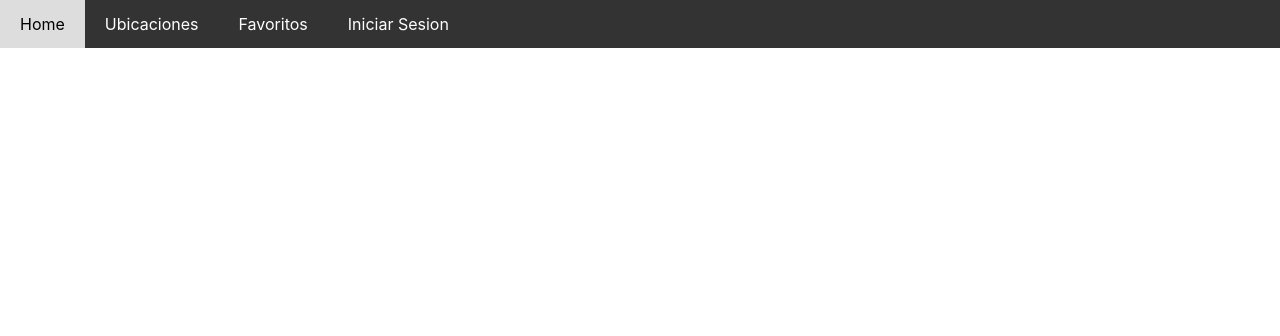
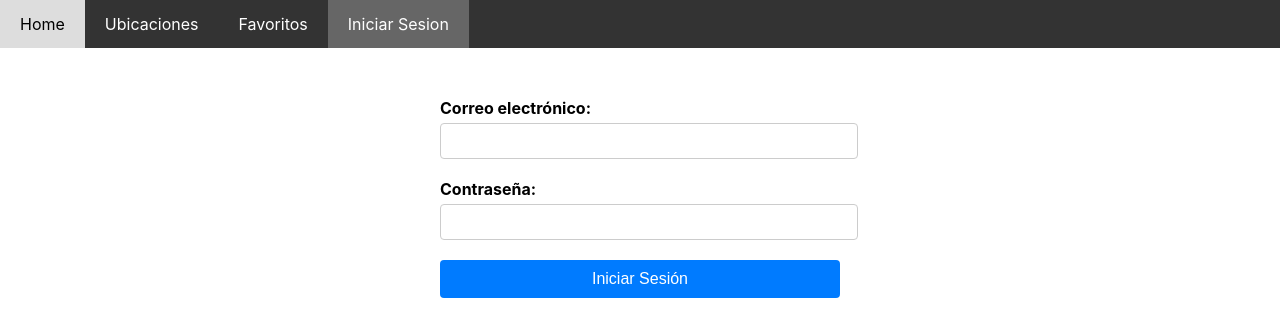
Before and after one commit to arosteguimaranto/RickAndMortyApp, a React (Create React App) app: page /form in a window 1280 px wide. Shown: the top 336 px of the page. Built offline with nearby package versions, Linux system fonts and the light colour scheme; no server answers.

Commit message:
feat: add logIn form

```diff
--- a/src/App.tsx
+++ b/src/App.tsx
@@ -4,11 +4,11 @@ import { BrowserRouter, Routes, Route } from "react-router-dom";
 import Characters from "./components/Home";
 import { Locations } from "./components/Locations";
 import { Favorites } from "./components/Favorites";
-import { Login } from "./components/Login";
 import { AuthProvider } from "./context/authContext";
 import { RickAndMortyProvider } from "./context/charactersContext";
 import Layout from "./ui/Layout/Layout";
 import { LogProvider, LogContext } from './context/logContext';
+import Form from "./ui/Form/Form";
 
 function App() {
 	return (
@@ -22,7 +22,7 @@ function App() {
 						<Route path="/" Component={Characters} />
 						<Route path="/locations" Component={Locations} />
 						<Route path="/favorites" Component={Favorites} />
-						<Route path="/login" Component={Login} />
+						<Route path="/form" Component={Form}  />
 					</Routes>
 
 
--- a/src/components/Login.tsx
+++ b/src/components/Login.tsx
@@ -1,14 +1,11 @@
-import React, { useState } from 'react'
+import React from 'react'
 
-export const Login = () => {
-	const [username, setUsername] = useState('');
-  const [password, setPassword] = useState('');
-	const [error, setError] = useState('');
+const Login = () => {
+	return (
+		<div>
+			Login
+		</div>
+	)
+}
 
-
-  return (
-    <div>
-
-		</div>
-  )
-}
+export default Login
--- /dev/null
+++ b/src/ui/Form/Form.tsx
@@ -0,0 +1,32 @@
+import React from 'react';
+import './style.css';
+
+const Form = () => {
+  return (
+    <form className="form-container">
+      <div className="form-group">
+        <label htmlFor="email" className="form-label">Correo electrónico:</label>
+        <input
+          type="email"
+          id="email"
+          name="email"
+          className="form-input"
+          required
+        />
+      </div>
+      <div className="form-group">
+        <label htmlFor="password" className="form-label">Contraseña:</label>
+        <input
+          type="password"
+          id="password"
+          name="password"
+          className="form-input"
+          required
+        />
+      </div>
+      <button type="submit" className="form-button">Iniciar Sesión</button>
+    </form>
+  );
+};
+
+export default Form;
--- /dev/null
+++ b/src/ui/Form/style.css
@@ -0,0 +1,39 @@
+.form-container {
+padding: 50px;
+  max-width: 400px;
+  margin: 0 auto;
+}
+
+.form-group {
+  margin-bottom: 20px;
+}
+
+.form-label {
+  display: block;
+  font-weight: bold;
+  margin-bottom: 5px;
+}
+
+.form-input {
+  width: 100%;
+  padding: 8px;
+  font-size: 16px;
+  border: 1px solid #ccc;
+  border-radius: 4px;
+}
+
+.form-button {
+  display: block;
+  width: 100%;
+  padding: 10px;
+  background-color: #007bff;
+  color: #fff;
+  font-size: 16px;
+  border: none;
+  border-radius: 4px;
+  cursor: pointer;
+}
+
+.form-button:hover {
+  background-color: #0056b3;
+}
--- a/src/ui/TopBar/TopBar.tsx
+++ b/src/ui/TopBar/TopBar.tsx
@@ -18,7 +18,7 @@ const TopBar = () => {
           <NavLink to="/favorites">Favoritos</NavLink>
         </li>
 				<li>
-          <NavLink to="/login">Iniciar Sesion</NavLink>
+          <NavLink to="/form">Iniciar Sesion</NavLink>
         </li>
 			</ul>
 		</nav>
```
